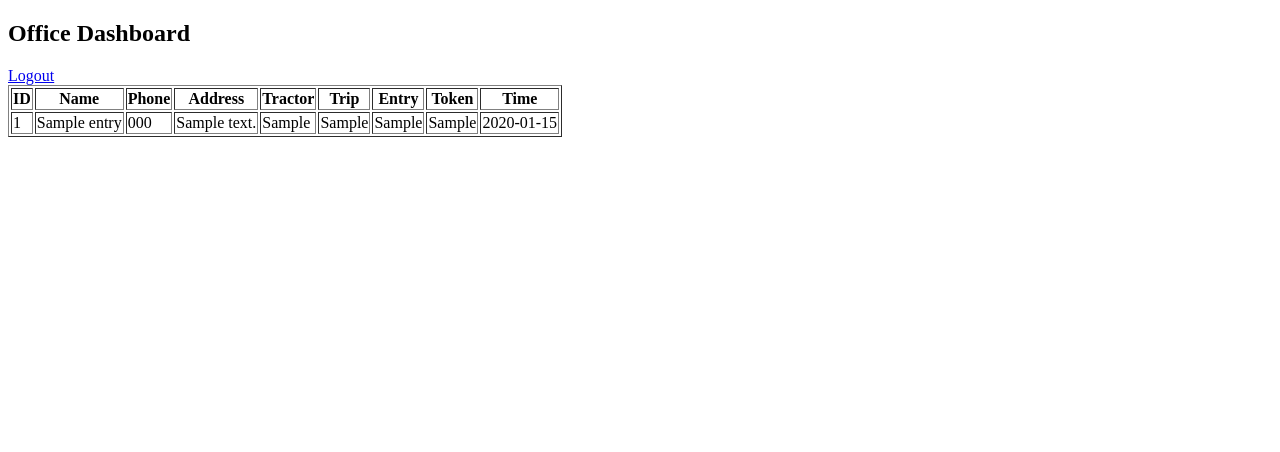
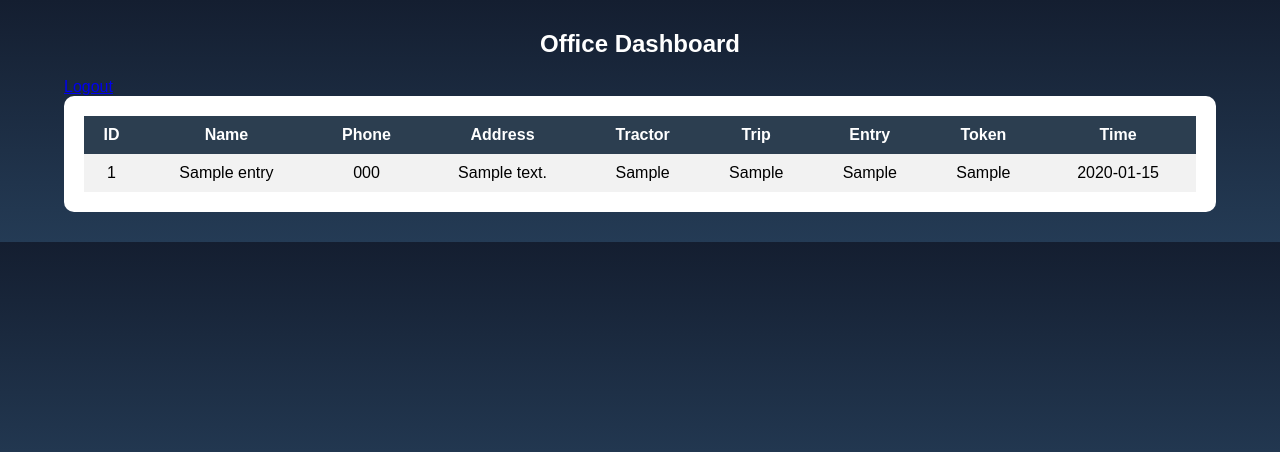
Before and after one commit to vanshri28/tractor_dashboard, a Flask app: page /office_dashboard in a window 1280 px wide. Shown: the top 452 px of the page. Run offline with Flask 3, Linux system fonts and the light colour scheme; the visitor is signed in with stand-in values (Sample User, id 1); tables that the repository leaves empty hold one stand-in row (values such as "Sample post").

Commit message:
Update office_dashboard.html

```diff
--- a/templates/office_dashboard.html
+++ b/templates/office_dashboard.html
@@ -2,14 +2,61 @@
 <html>
 <head>
 <title>Office Dashboard</title>
+
+<style>
+body{
+margin:0;
+font-family:Arial;
+background:linear-gradient(#141e30,#243b55);
+color:white;
+}
+
+.container{
+width:90%;
+margin:30px auto;
+}
+
+h2{text-align:center;}
+
+.table-box{
+background:white;
+padding:20px;
+border-radius:10px;
+color:black;
+}
+
+table{
+width:100%;
+border-collapse:collapse;
+}
+
+th{
+background:#2c3e50;
+color:white;
+padding:10px;
+}
+
+td{
+padding:10px;
+text-align:center;
+}
+
+tr:nth-child(even){
+background:#f2f2f2;
+}
+</style>
+
 </head>
 
 <body>
 
+<div class="container">
+
 <h2>Office Dashboard</h2>
 <a href="/logout">Logout</a>
 
-<table border="1">
+<div class="table-box">
+<table>
 <tr>
 <th>ID</th>
 <th>Name</th>
@@ -37,6 +84,9 @@
 {% endfor %}
 
 </table>
+</div>
+
+</div>
 
 </body>
 </html>
```
